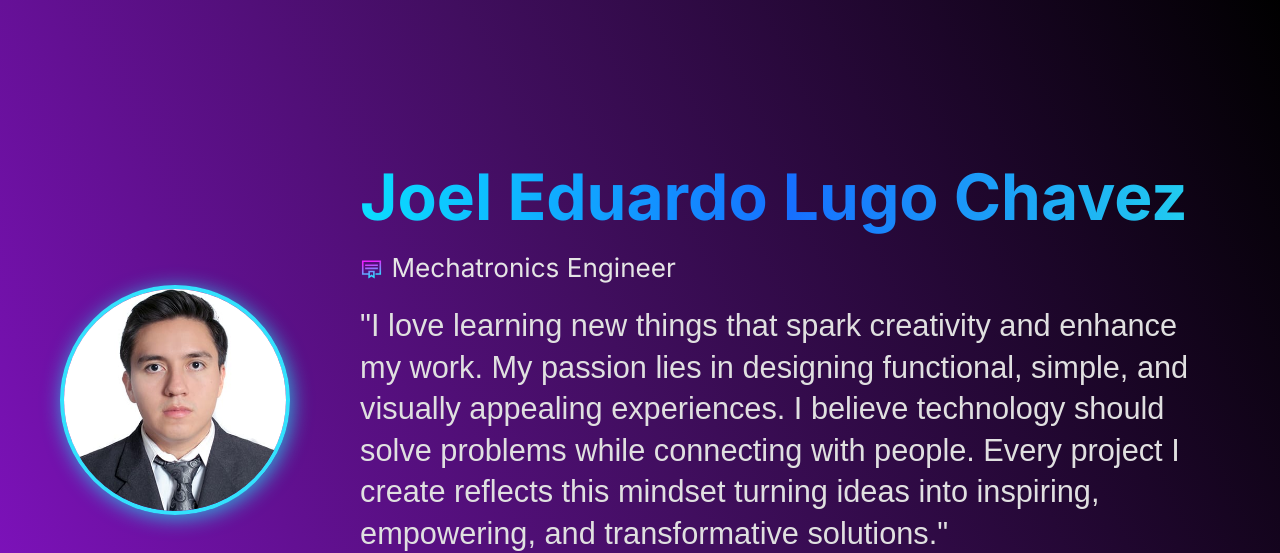
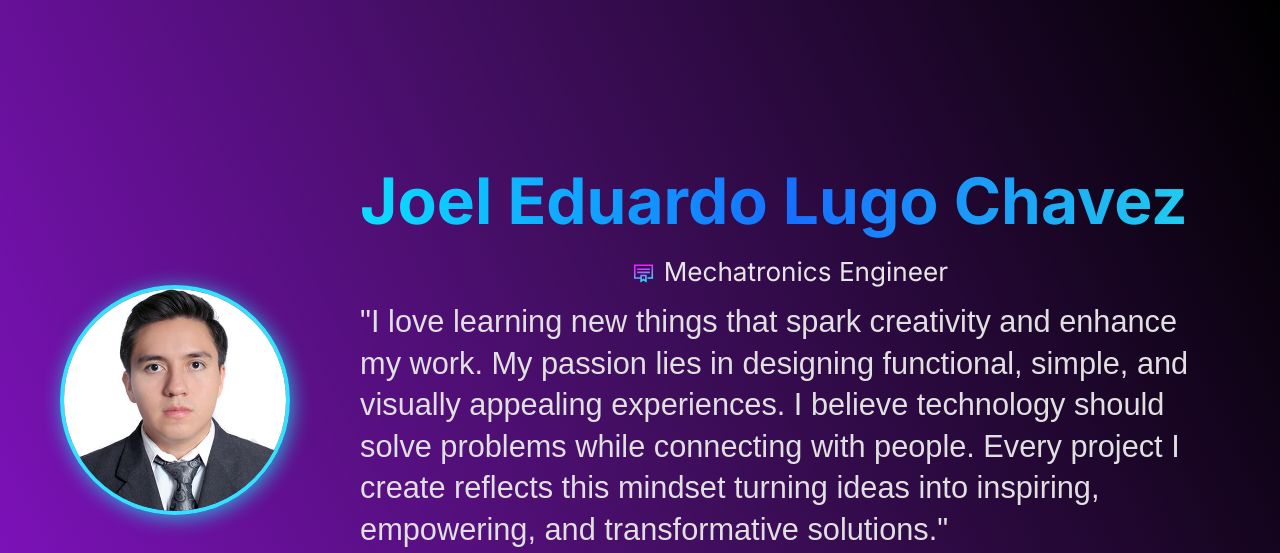
Before and after one commit to joellugochvz/PortfolioWEB, a plain HTML site: page index.html in a window 1280 px wide. Shown: the top 553 px of the page. Drawn offline with Linux system fonts and the light colour scheme; a web font is replaced by a local one.

Commit message:
HEADER READYYYY

```diff
--- a/styles.css
+++ b/styles.css
@@ -101,14 +101,14 @@ body {
   /* font-size: 1.1rem; */
   font-size: clamp(1.1rem,4.1vw,1.7rem);
   color: #e5e5e5;
-  margin-bottom: 20px;
+  margin-bottom: 0.8rem;
+  text-align: center;
 }
 /* @media (min-width: 880px) {
   .profile-info h2{
       font-size: 1.6rem;
   }
 } */
-
   #DiplomaICON {
     width: 1.5rem;
     /* Tamaño relativo al texto */
```
Lines whose indentation alone changed are shown as unchanged.
